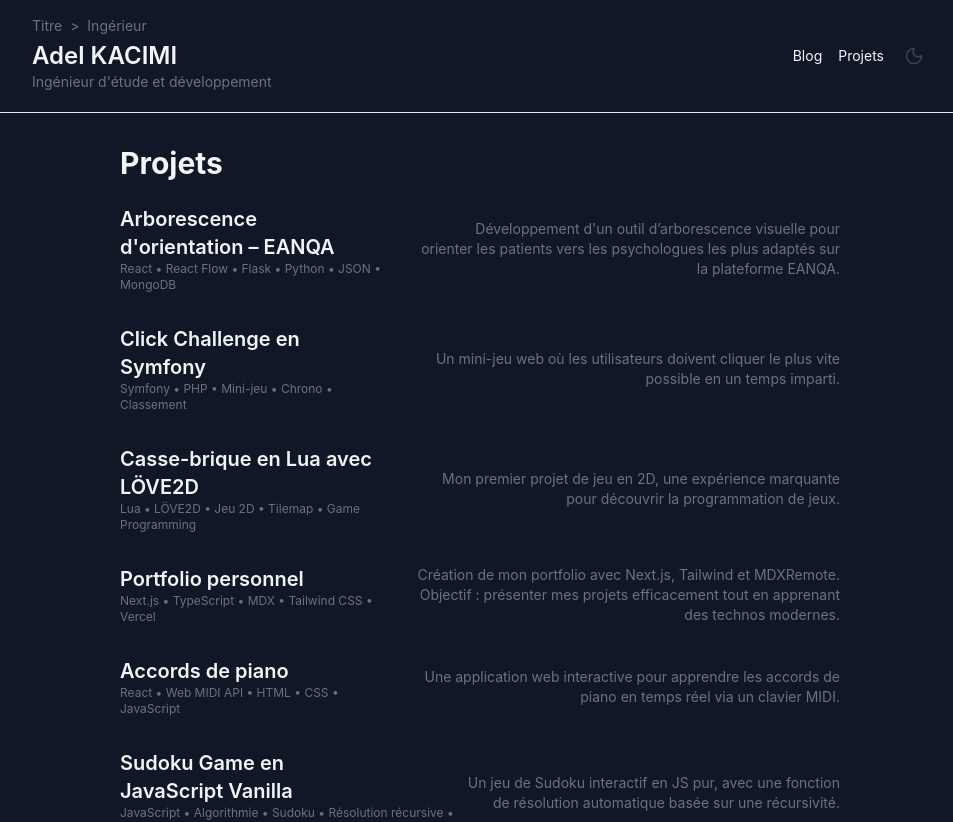
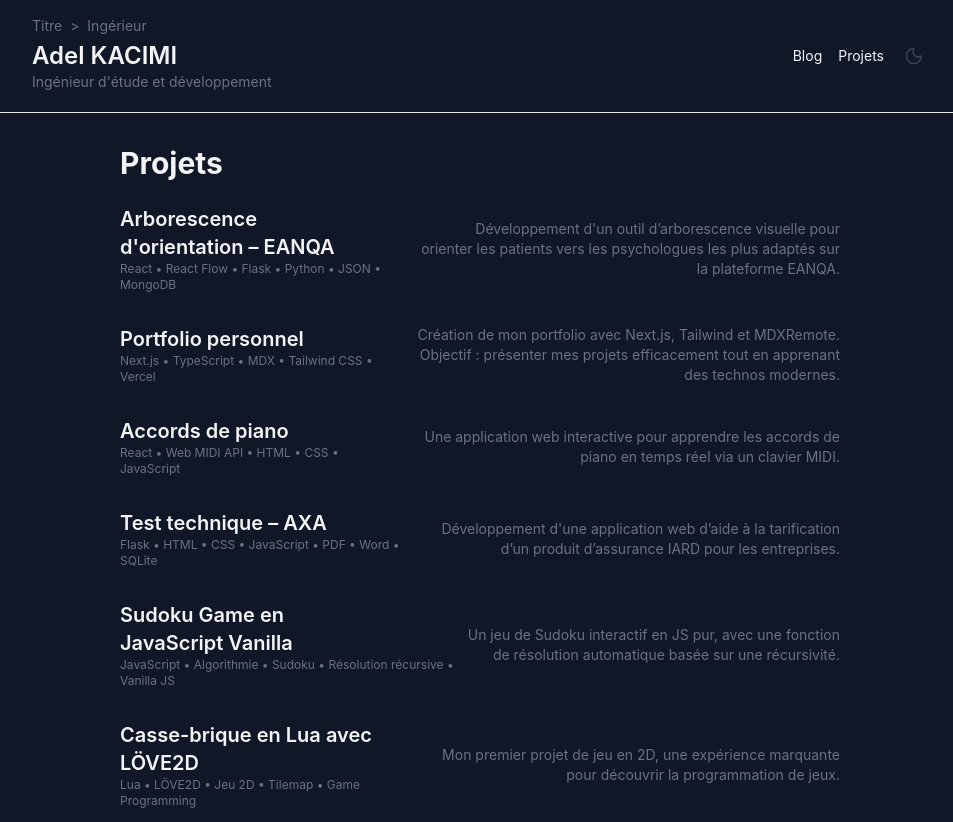
Before and after one commit to ryodes/portfolio-nextjs, a Next.js app: page /projets in a window 1280 px wide. Shown: the top 822 px of the page, without its empty margins (160-1113 px from the left). Built offline with nearby package versions, Linux system fonts and the light colour scheme.

Commit message:
order by date

```diff
--- a/src/app/projets/content/portfolio.mdx
+++ b/src/app/projets/content/portfolio.mdx
@@ -54,5 +54,5 @@ Cela m’a permis de rester concentré sur les aspects essentiels : la structure
 
 ## Liens
 
-- 🔗 [Portfolio en ligne (en cours)](https://ton-portoflio.netlify.app/)
+- 🔗 [Portfolio en ligne (en cours)](#)
 - 💻 [Code source GitHub](https://github.com/ryodes/portfolio-nextjs)
--- a/src/app/projets/content/sudoku.mdx
+++ b/src/app/projets/content/sudoku.mdx
@@ -42,7 +42,7 @@ J’ai conçu un **jeu de Sudoku interactif** permettant :
 
 ---
 
-## 🔗 Démo et code
+## Démo et code
 
 - 🔗 [site en ligne](https://ryodes.github.io/sudoku/)
 - 💻 [Code source GitHub](https://github.com/ryodes/sudoku)
--- a/src/app/projets/content/test-axa.mdx
+++ b/src/app/projets/content/test-axa.mdx
@@ -2,7 +2,7 @@
 title: "Test technique – AXA"
 summary: "Développement d'une application web d’aide à la tarification d’un produit d’assurance IARD pour les entreprises."
 stack: Flask, HTML, CSS, JavaScript, PDF, Word, SQLite
-publishedAt: "2024-06-01"
+publishedAt: "2025-06-01"
 ---
 
 ## 🎯 Objectif
--- a/src/app/projets/page.tsx
+++ b/src/app/projets/page.tsx
@@ -7,7 +7,17 @@ export default async function ProjetsPage() {
     <main className="max-w-3xl mx-auto px-6 py-8">
       <h1 className="text-3xl font-bold mb-6">Projets</h1>
       <ul className="space-y-4">
-        {projets.map((post) => (
+        {projets
+          .sort((a, b) => {
+            if (
+              new Date(a.metadata.publishedAt) >
+              new Date(b.metadata.publishedAt)
+            ) {
+              return -1;
+            }
+            return 1;
+          })
+          .map((post) => (
             <li key={post.slug} className="flex justify-between items-center">
               <Link href={`/projets/${post.slug}`}>
                 <h2 className="text-xl font-semibold hover:underline max-w-3xs">
```
Lines whose indentation alone changed are shown as unchanged.
